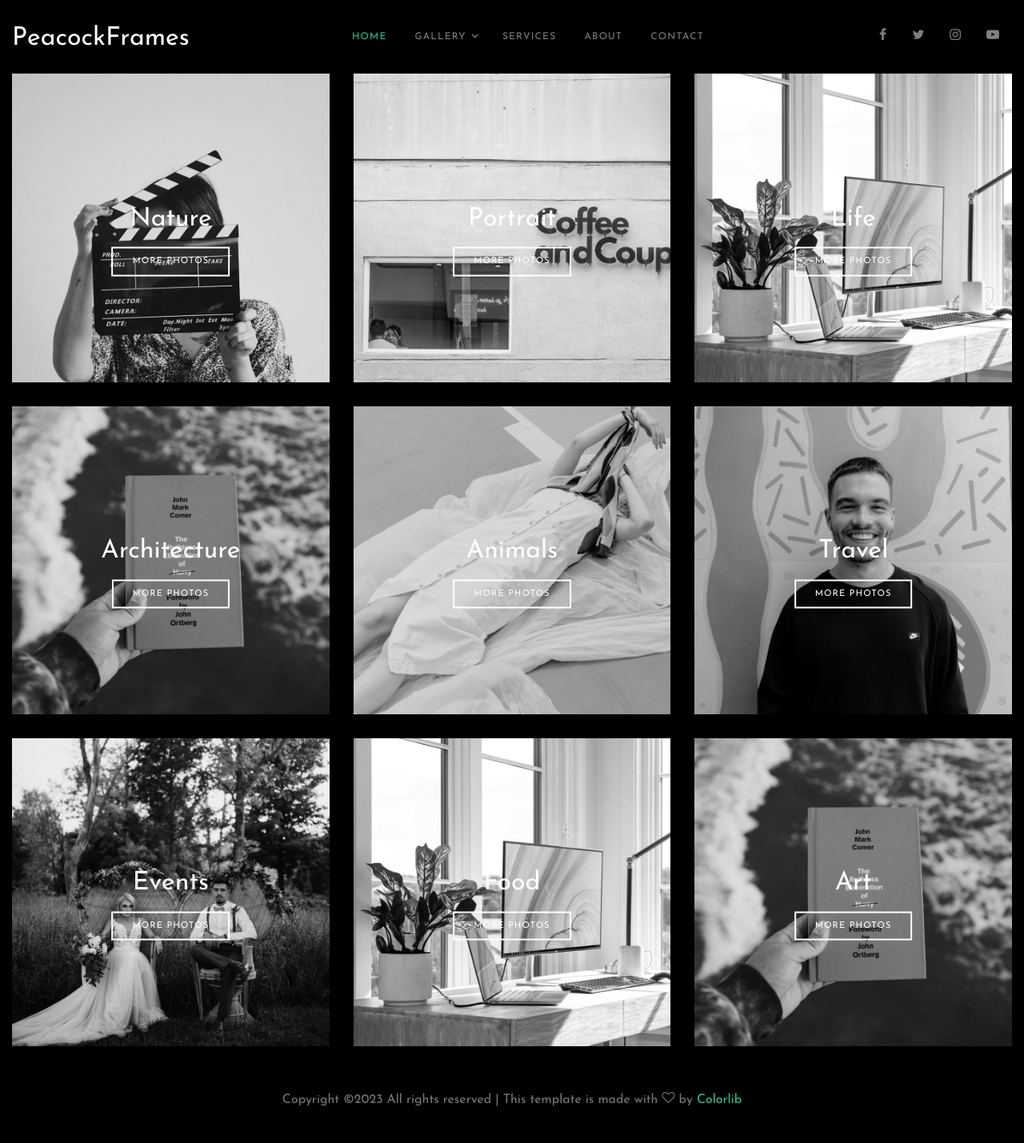
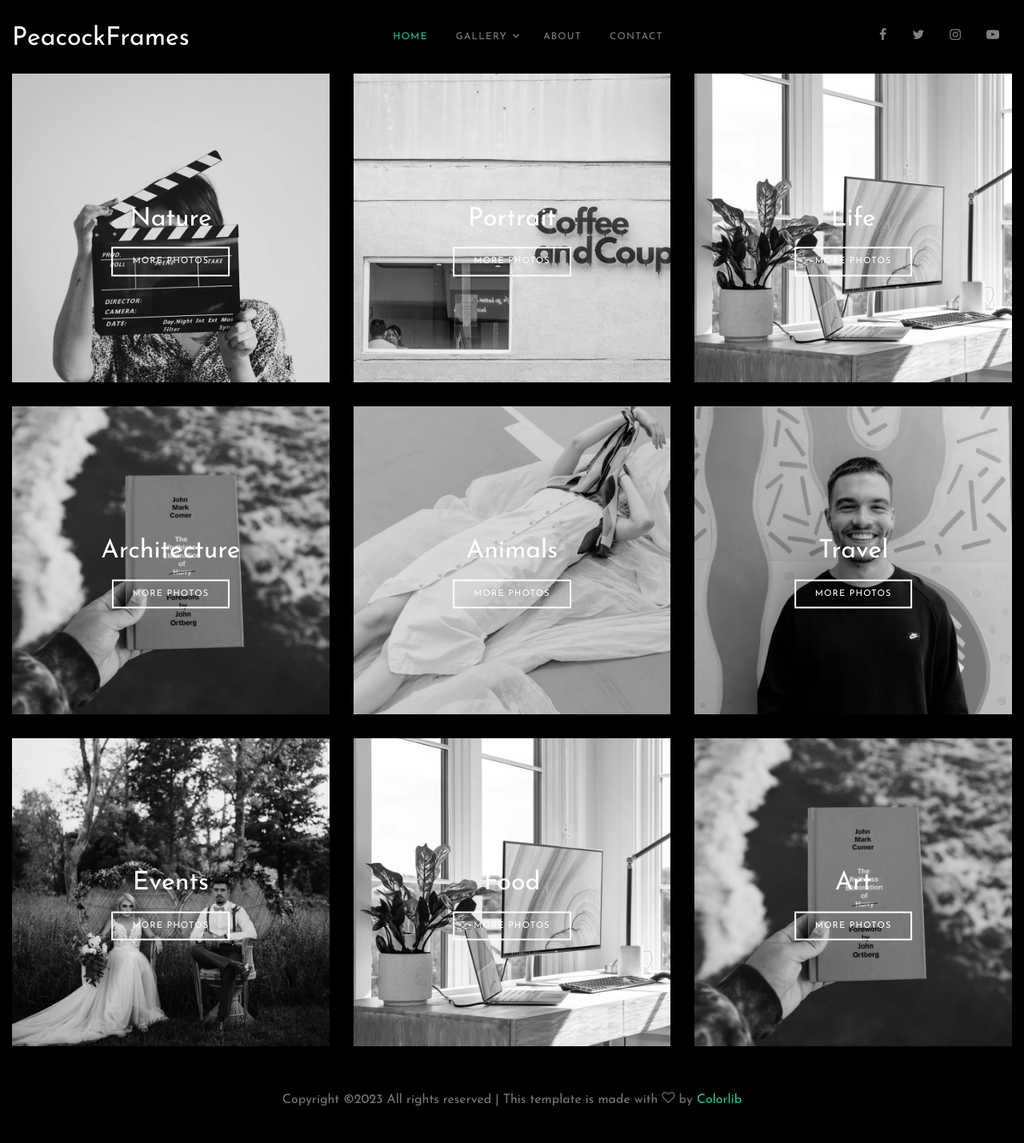
Before and after one commit to dhanyacm/peacockframes, a Jekyll site: the page built from index.html, in a window 1280 px wide. Shown: the whole page at 80% size. Built offline with Jekyll 4.4.1, drawn with Linux system fonts in a browser that asks for light colours; some web fonts are replaced; a script that is not in the unit is left out.

Commit message:
Update header.html

```diff
--- a/_includes/header.html
+++ b/_includes/header.html
@@ -76,7 +76,7 @@
                     </li>
                   </ul>
                 </li>
-                <li><a href="services.html">Services</a></li>
+                  <!--  <li><a href="services.html">Services</a></li> -->
                 <li><a href="about.html">About</a></li>
                 <li><a href="contact.html">Contact</a></li>
               </ul>
```
